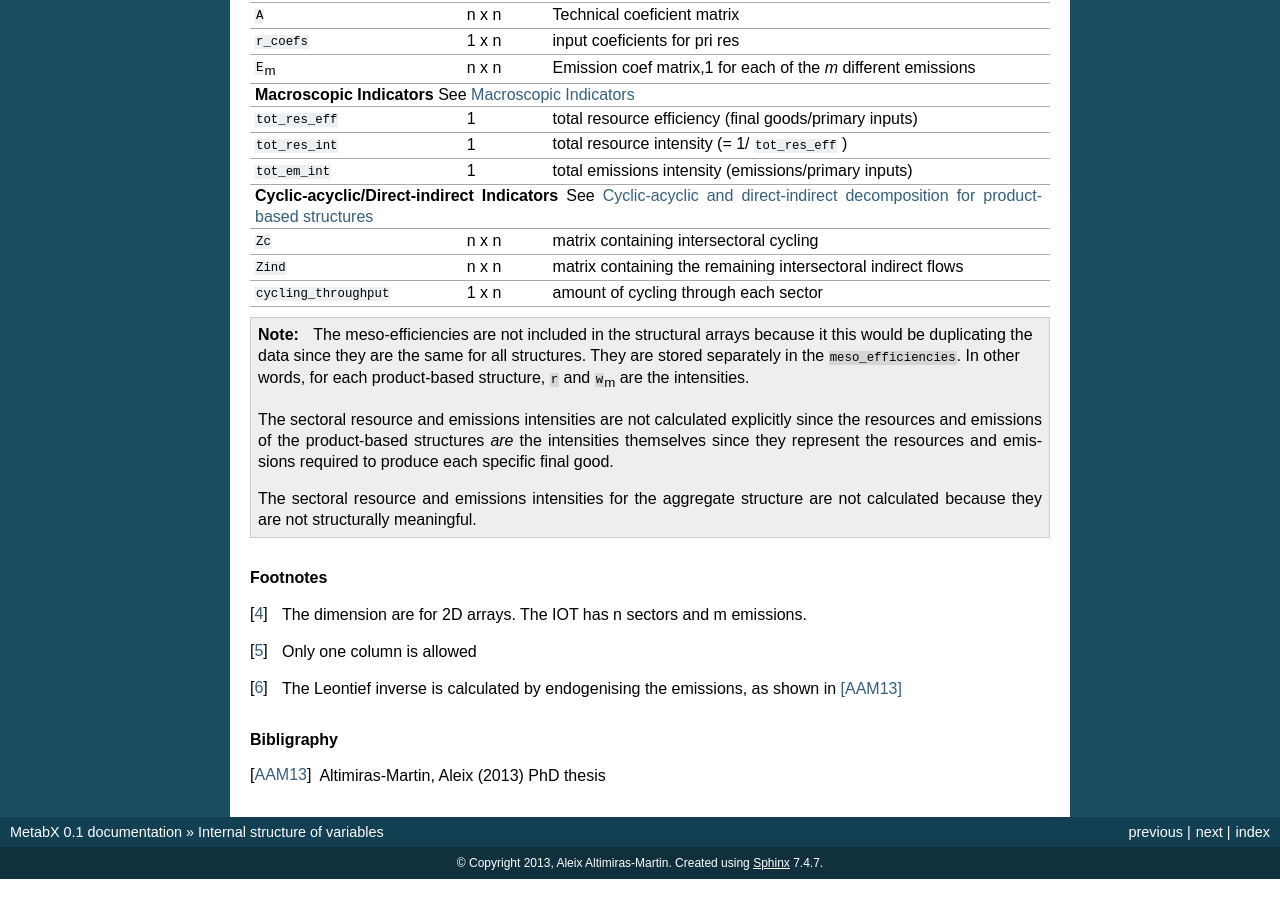
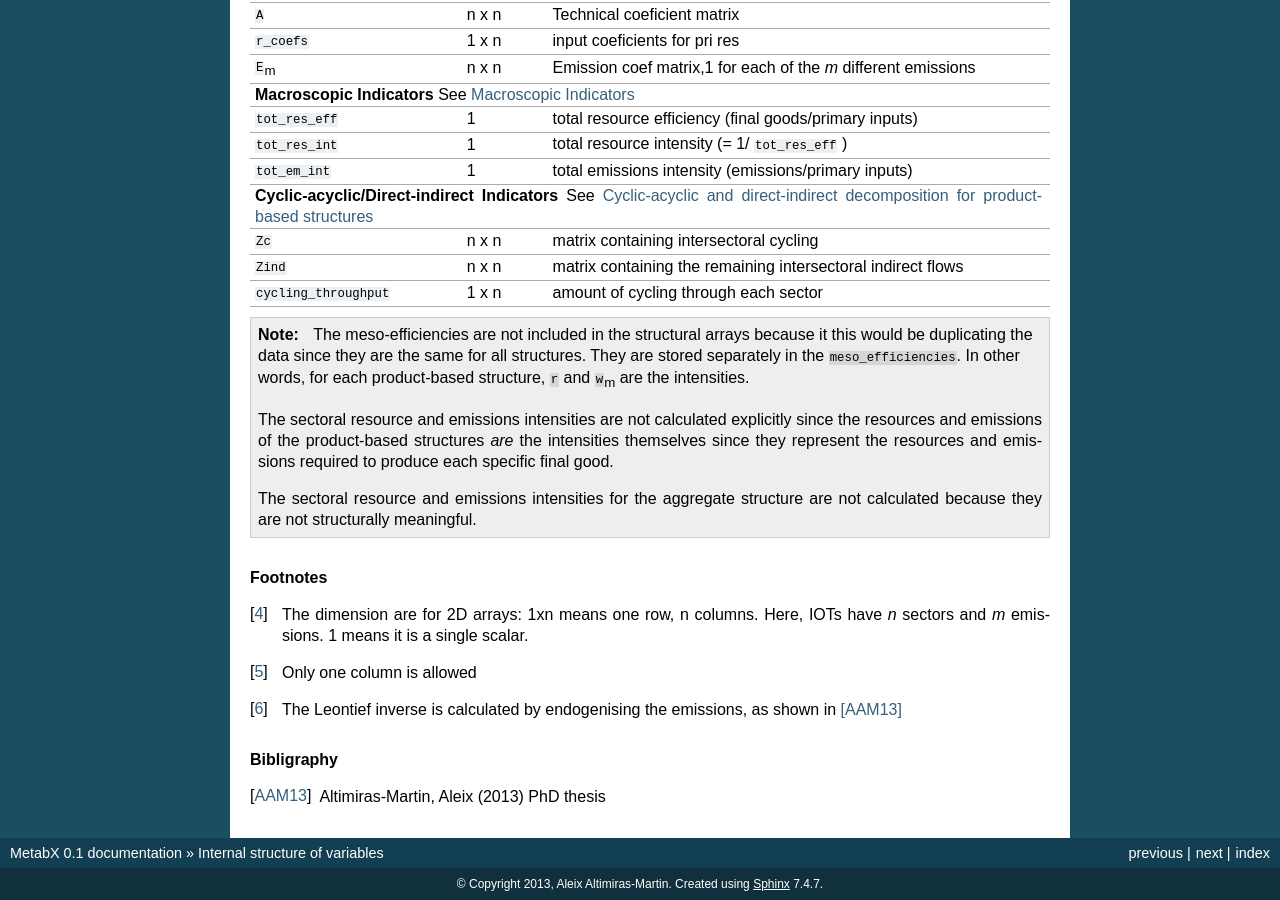
Before and after one commit to Friedsoap/MetabX, a Sphinx documentation site: the page built from DOC/source/internal_data_structure.rst, in a window 1280 px wide and 900 px high, scrolled down 691 px. Built offline with Sphinx 7.4.7, drawn with Linux system fonts in a browser that asks for light colours; before the commit the page ends 1570 px from its top, so only the background shows below that.

Commit message:
edited DOC: added note on dimensions.

```diff
--- a/DOC/source/calculations.rst
+++ b/DOC/source/calculations.rst
@@ -16,7 +16,7 @@ If the total outputs differ from the total inputs by a difference superior to 0.
 .. _agg_comp:
 
 Structural and calculated components (aggregate structure)
----------------------------------------
+----------------------------------------------------------
 
 explain that they come from the data_input and then how to calulate each component A, L, etc.
 
--- a/DOC/source/internal_data_structure.rst
+++ b/DOC/source/internal_data_structure.rst
@@ -92,7 +92,9 @@ The structure of ``actual_structure_dictionary`` is :
 
 .. rubric:: Footnotes
 
-.. [#1] The dimension are for 2D arrays. The IOT has n sectors and m emissions.
+.. [#1] The dimension are for 2D arrays: 1xn means one row, n columns.
+        Here, IOTs have *n* sectors and *m* emissions.
+        1 means it is a single scalar.
 .. [#2] Only one column is allowed
 .. [#3] The Leontief inverse is calculated by endogenising the emissions, as shown in [AAM13]_
 
```
